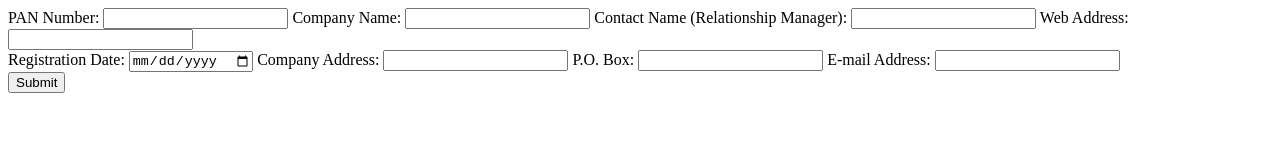
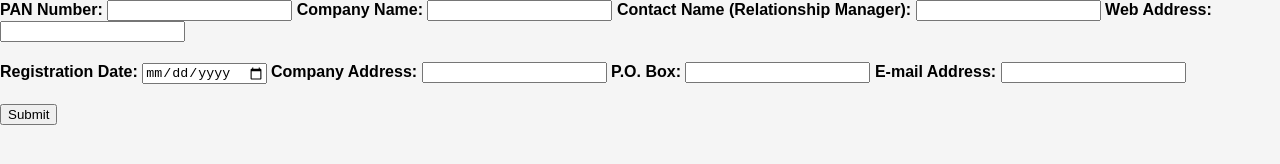
Before and after one commit to tanveermunshi/first_project, a plain HTML site: page index.html in a window 1280 px wide. Drawn offline with Linux system fonts and the light colour scheme.

Commit message:
Update index.html

```diff
--- a/index.html
+++ b/index.html
@@ -2,7 +2,7 @@
 <html>
 <head>
     <title>Registration Form</title>
-    <link rel="stylesheet" type="text/css" href="style.css">
+    <link rel="stylesheet" type="text/css" href="2.css">
 </head>
 <body>
     <div class="form-container">
```
